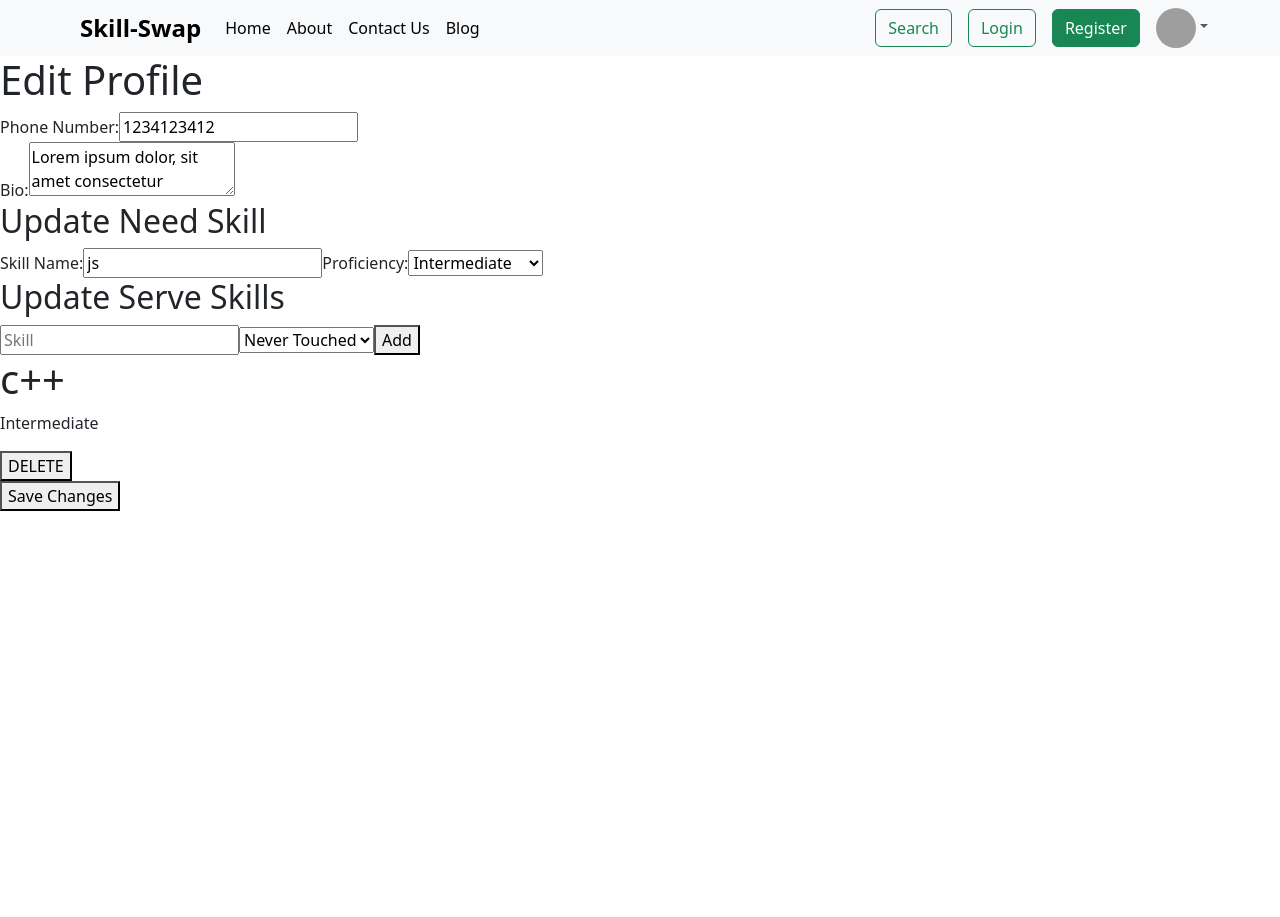
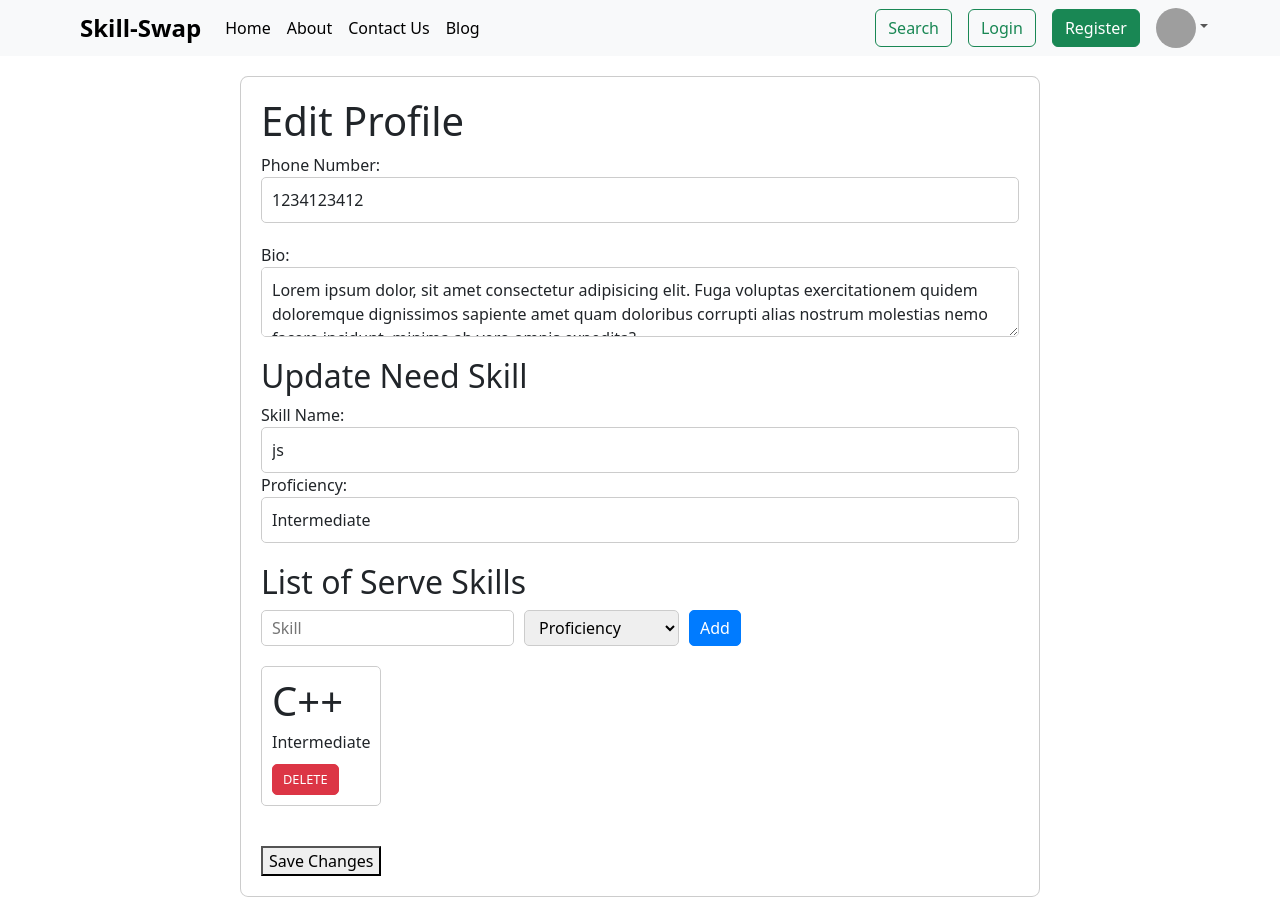
Before and after one commit to Manav9241/Skill-Swap-Frontend, a React (Vite) app: page /edit-profile in a window 1280 px wide. Before the commit the page ends 800 px from the top, so only its background shows below. Built offline with nearby package versions, Linux system fonts and the light colour scheme; grey boxes are pictures that could not be loaded; the HTML template or start-up script is replaced by a standard one.

Commit message:
Edit Profile Styled

```diff
--- a/src/App.jsx
+++ b/src/App.jsx
@@ -6,7 +6,7 @@ import Login from './components/Login/Login';
 import ContactUs from './screens/ContactUs';
 import Search from './screens/Search';
 import Home from './screens/Home';
-import EditProfile from './screens/EditProfile';
+import EditProfile from './screens/EditProfile/EditProfile';
 
 const user = {
   name: "First Last",
--- a/src/components/SkillCards/CreateSkillBox.jsx
+++ b/src/components/SkillCards/CreateSkillBox.jsx
@@ -1,4 +1,5 @@
 import React, { useState } from "react";
+import "./skill-styles.css";
 
 function CreateSkillBox(props) {
   const [newSkill, setNewSkill] = useState({
@@ -28,7 +29,7 @@ function CreateSkillBox(props) {
 
   return (
     <div>
-      <form>
+      <form id="createServeSkillBox" className="formBox-skill">
         <input
           name="skill"
           onChange={handleChange}
@@ -38,15 +39,16 @@ function CreateSkillBox(props) {
         <select
           id="skillProficiency"
           name='proficiency'
-          value={`${newSkill.proficiency}`}
+          value={`${newSkill.proficiency || 'proficiency'}`}
           onChange={handleChange}
       >
+          <option value="selected">Proficiency</option>
           <option value="0">Never Touched</option>
           <option value="1">Beginner</option>
           <option value="2">Intermediate</option>
           <option value="3">Advanced</option>
         </select>
-        <button onClick={submitNewSkill}>Add</button>
+        <button form="createServeSkillBox" onClick={submitNewSkill}>Add</button>
       </form>
     </div>
   );
--- a/src/components/SkillCards/Skill.jsx
+++ b/src/components/SkillCards/Skill.jsx
@@ -1,4 +1,5 @@
 import React from "react";
+import "./skill-styles.css";
 
 function Skill(props) {
   function handleClick() {
@@ -13,8 +14,8 @@ function Skill(props) {
   ]
 
   return (
-    <div className="note">
-      <h1>{props.skill}</h1>
+    <div className="skill-box">
+      <h1>{props.skill.charAt(0).toUpperCase() + props.skill.slice(1)}</h1>
       <p>{Proficiency[parseInt(props.proficiency)]}</p>
       <button onClick={handleClick}>DELETE</button>
     </div>
--- /dev/null
+++ b/src/components/SkillCards/skill-styles.css
@@ -0,0 +1,59 @@
+
+.formBox-skill {
+  display: flex;
+  align-items: center;
+  gap: 10px;
+  margin-bottom: 20px;
+  flex-wrap: wrap;
+}
+
+.formBox-skill input{
+    margin: 0;
+    font-family: inherit;
+    line-height: inherit;
+    padding: 5px 10px;
+    border: 1px solid #ccc;
+    border-radius: 5px;
+}
+
+.formBox-skill select {
+  padding: 5px 10px;
+  border: 1px solid #ccc;
+  border-radius: 5px;
+}
+
+.formBox-skill button {
+  padding: 5px 10px;
+  border: 1px solid #007bff;
+  border-radius: 5px;
+  background-color: #007bff;
+  color: #fff;
+  cursor: pointer;
+}
+
+/* Skill Box Styles */
+.skill-box {
+  margin-right: 2%;
+  margin-bottom: 20px;
+  padding: 10px;
+  border: 1px solid #ccc;
+  border-radius: 5px;
+}
+
+.skill-box h1 {
+  margin-bottom: 5px;
+}
+
+.skill-box p {
+  margin-bottom: 10px;
+}
+
+.skill-box button {
+  padding: 5px 10px;
+  border: 1px solid #dc3545;
+  border-radius: 5px;
+  background-color: #dc3545;
+  color: #fff;
+  cursor: pointer;
+  font-size: 0.8em;
+}
--- a/src/screens/EditProfile.jsx
+++ b/src/screens/EditProfile/EditProfile.jsx
@@ -1,15 +1,19 @@
 import React , {useState} from 'react'
-import Navbar from "../components/Navbar/Navbar";
-import CreateSkillBox from '../components/SkillCards/CreateSkillBox';
-import Skill from '../components/SkillCards/Skill';
+import Navbar from "../../components/Navbar/Navbar";
+import CreateSkillBox from '../../components/SkillCards/CreateSkillBox';
+import Skill from '../../components/SkillCards/Skill';
+import "./edit-profile.css";
+
 
 const user = {
   phoneNumber: '1234123412',
   bio: 'Lorem ipsum dolor, sit amet consectetur adipisicing elit. Fuga voluptas exercitationem quidem doloremque dignissimos sapiente amet quam doloribus corrupti alias nostrum molestias nemo facere incidunt, minima ab vero omnis expedita?',
-  serveSkill: [{
+  serveSkill: [
+    {
       skill: 'c++',
       proficiency: '2'
-  }],
+    },
+  ],
   needSkill:[{
     skill: 'js',
     proficiency: '1'
@@ -40,9 +44,12 @@ const EditProfile = () => {
   };
 
   function addServeSkill(newSkill) {
+    const { skill , proficiency } = newSkill;
+    if(skill && proficiency !== "proficiency") {
       setServeSkill(prevSkill => {
         return [...prevSkill, newSkill];
       });
+    }
   }
 
   function deleteServeSkill(id) {
@@ -51,10 +58,6 @@ const EditProfile = () => {
         return index !== id;
       });
     });
-  }
-
-  const handleServeSkillChange = (e) => {
-
   }
 
   const handleSubmit = (e) => {
@@ -74,32 +77,36 @@ const EditProfile = () => {
   return (
     <div>
         <Navbar />
+      <div className="edit-profile">
           <h1>Edit Profile</h1>
-          <form onSubmit={handleSubmit}>
-              <div>
+          <form id="editProfileForm" className="profile-form" onSubmit={handleSubmit}>
+              <div className="form-group">
                   <label htmlFor="phoneNumber">Phone Number:</label>
                   <input
                       type="text"
                       id="phoneNumber"
+                      className="form-control"
                       value={phoneNumber}
                       onChange={handlePhoneNumberChange}
                   />
               </div>
-              <div>
+              <div className="form-group">
                   <label htmlFor="bio">Bio:</label>
                   <textarea
                       id="bio"
+                      className="form-control"
                       value={bio}
                       onChange={handleBioChange}
                   />
               </div>
-              <div>
+              <div className="form-group">
                   <h2>Update Need Skill</h2>
                   <label htmlFor="needSkill">Skill Name:</label>
                   <input
                       type="text"
                       id="needSkill"
                       name='skill'
+                      className="form-control"
                       value={needSkill.skill}
                       onChange={handleNeedSkillChange}
                   />
@@ -107,6 +114,7 @@ const EditProfile = () => {
                   <select
                       id="skillProficiency"
                       name='proficiency'
+                      className="form-control"
                       value="2"
                       onChange={handleNeedSkillChange}
                   >
@@ -116,9 +124,12 @@ const EditProfile = () => {
                       <option value="3">Advanced</option>
                   </select>
               </div>
-              <div>
-                <h2>Update Serve Skills</h2>
+              <div className="form-group">
+                <h2>List of Serve Skills</h2>
+                <div className="create-skill-box">
                   <CreateSkillBox onAdd={addServeSkill} />
+                </div>
+                <div className="serve-skill-list">
                   {serveSkill.map((skillItem , index) => {
                     return (
                       <Skill
@@ -130,28 +141,11 @@ const EditProfile = () => {
                       />
                     )
                   })}
-                {/* <label htmlFor="serveSkill">Skill Name:</label>
-                <input
-                    type="text"
-                    id="serveSkill"
-                    value={skill.serve}
-                    onChange={handleskillChange}
-                />
-                <label htmlFor="skillProficiency">Proficiency:</label>
-                <select
-                    id="skillProficiency"
-                    value={skillProficiency}
-                    onChange={handleSkillProficiencyChange}
-                >
-                    <option value="">Select Proficiency</option>
-                    <option value="never-touched">Never Touched</option>
-                    <option value="beginner">Beginner</option>
-                    <option value="intermediate">Intermediate</option>
-                    <option value="advanced">Advanced</option>
-                </select> */}
                 </div>
-              <button type="submit">Save Changes</button>
+              </div>
+              <button type="submit" form="editProfileForm" className="submit-btn">Save Changes</button>
           </form>
+      </div>
       </div>
   );
 }
--- /dev/null
+++ b/src/screens/EditProfile/edit-profile.css
@@ -0,0 +1,53 @@
+/* General styles */
+.edit-profile {
+  margin: 20px auto;
+  padding: 20px;
+  border: 1px solid #ccc;
+  border-radius: 1%;
+  max-width: min(800px, 70%);
+}
+
+.edit-profile .form-group {
+  margin-bottom: 20px;
+}
+
+/* Form control styles */
+.edit-profile .form-control {
+  width: 100%;
+  padding: 10px;
+  border: 1px solid #ccc;
+  border-radius: 5px;
+}
+
+textarea.edit-profile .form-control {
+  height: 150px; /* Adjust height for textarea */
+}
+
+/* Create Skill Box styles */
+.edit-profile .create-skill-box {
+  margin-bottom: 10px;
+}
+
+.edit-profile .add-skill-btn {
+  padding: 5px 10px;
+  border: 1px solid #007bff;
+  border-radius: 5px;
+  background-color: #007bff;
+  color: #fff;
+  cursor: pointer;
+}
+
+/* Serve Skill List styles */
+.edit-profile .serve-skill-list {
+  display: flex;
+  flex-wrap: wrap;
+}
+
+.edit-profile .skill-card {
+  width: calc(33.edit-profile .33% - 20px);
+  margin-right: 20px;
+  margin-bottom: 20px;
+  padding: 10px;
+  border: 1px solid #ccc;
+  border-radius: 5px;
+}
```
Lines whose indentation alone changed are shown as unchanged.
